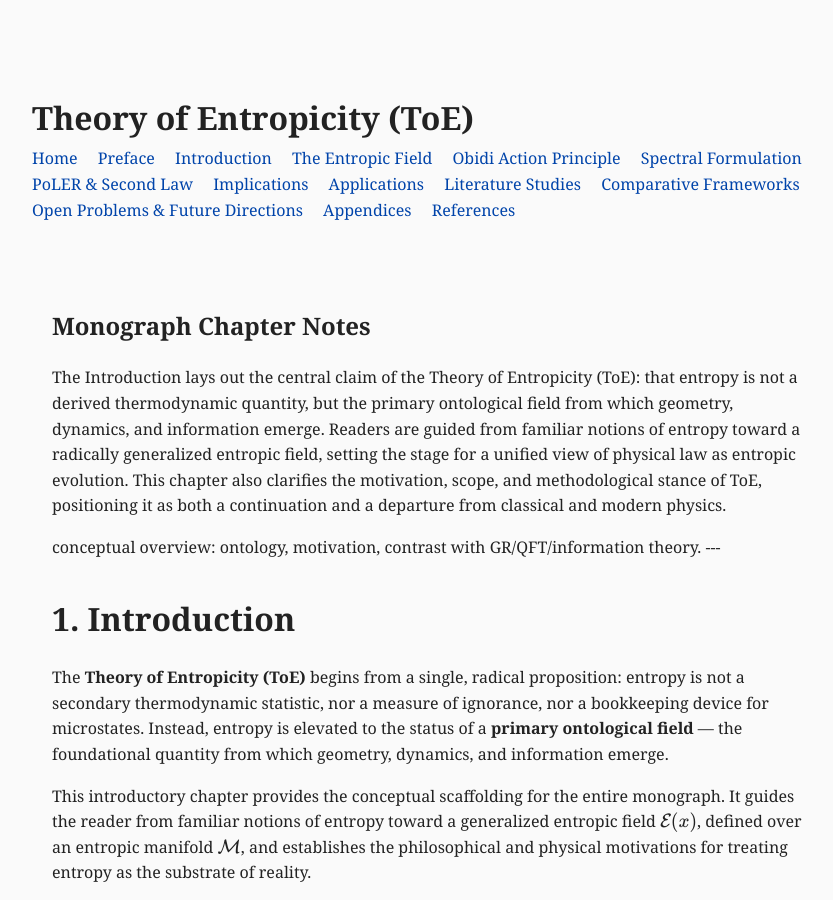
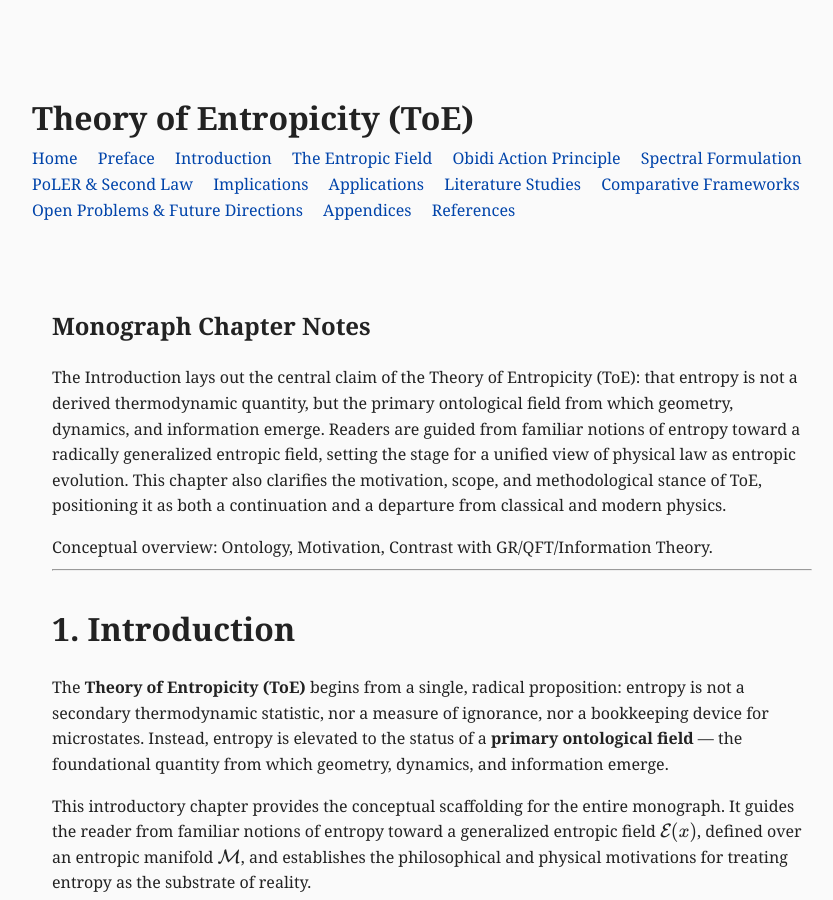
Before and after one commit to Entropicity/Theory-of-Entropicity-ToE, a Jekyll site: the page built from ch1-introduction.html, in a window 1280 px wide and 900 px high. Shown: the whole window, without its empty margins (218-1051 px from the left). Built offline with Jekyll 4.4.1, drawn with Linux system fonts in a browser that asks for light colours.

Commit message:
Update ch1-introduction.html

```diff
--- a/ch1-introduction.html
+++ b/ch1-introduction.html
@@ -79,10 +79,10 @@ title: "Chapter 1: Introduction"
 
 <main>
 <h2>Monograph Chapter Notes</h2>
-The Introduction lays out the central claim of the Theory of Entropicity (ToE): that entropy is not a derived thermodynamic quantity, but the primary ontological field from which geometry, dynamics, and information emerge. Readers are guided from familiar notions of entropy toward a radically generalized entropic field, setting the stage for a unified view of physical law as entropic evolution. This chapter also clarifies the motivation, scope, and methodological stance of ToE, positioning it as both a continuation and a departure from classical and modern physics. </p>
- conceptual overview: ontology, motivation, contrast with GR/QFT/information theory.
+<p>The Introduction lays out the central claim of the Theory of Entropicity (ToE): that entropy is not a derived thermodynamic quantity, but the primary ontological field from which geometry, dynamics, and information emerge. Readers are guided from familiar notions of entropy toward a radically generalized entropic field, setting the stage for a unified view of physical law as entropic evolution. This chapter also clarifies the motivation, scope, and methodological stance of ToE, positioning it as both a continuation and a departure from classical and modern physics. </p>
+Conceptual overview: Ontology, Motivation, Contrast with GR/QFT/Information Theory.
 
----
+  <hr>
 
 <h1>1. Introduction</h1>
 
```
